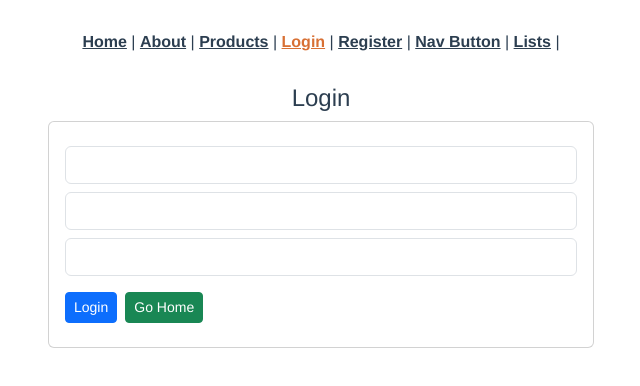
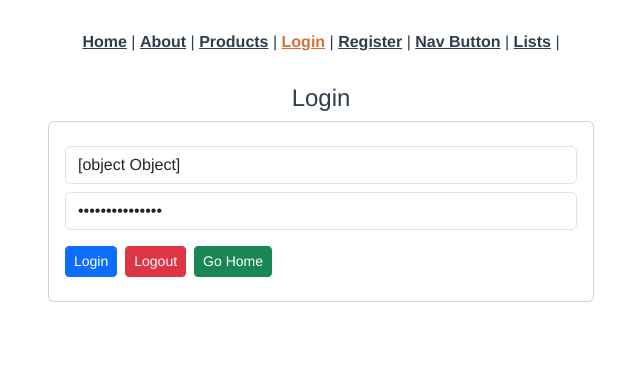
Before and after one commit to aungNyeinChan93/vue3_CL, a Vue app: page /login in a window 1280 px wide. Shown: the top 386 px of the page, without its empty margins (319-959 px from the left). Built offline with nearby package versions, Linux system fonts and the light colour scheme.

Commit message:
authMidleware

```diff
--- a/src/router/index.ts
+++ b/src/router/index.ts
@@ -1,85 +1,104 @@
-import { createRouter, createWebHistory, RouteRecordRaw } from 'vue-router'
-import HomeView from '../views/HomeView.vue'
-import ProductsView from '@/views/ProductsView.vue'
-import NotFoundView from '@/views/auth/notFoundView.vue'
-import NavBtnView from '@/views/TestView/NavBtnView.vue'
-import ProductView from '@/views/ProductView.vue'
-import ListsView from '@/views/Lists/ListsView.vue'
+import { createRouter, createWebHistory, RouteRecordRaw } from "vue-router";
+import HomeView from "../views/HomeView.vue";
+import ProductsView from "@/views/ProductsView.vue";
+import NotFoundView from "@/views/auth/notFoundView.vue";
+import NavBtnView from "@/views/TestView/NavBtnView.vue";
+import ProductView from "@/views/ProductView.vue";
+import ListsView from "@/views/Lists/ListsView.vue";
 
 const routes: Array<RouteRecordRaw> = [
   {
-    path: '/',
-    alias:"/home",
-    name: 'home',
+    path: "/",
+    alias: "/home",
+    name: "home",
     component: HomeView,
     //middleware
     beforeEnter: (to, from, next) => {
-      if (from.path == "/login" || from.name == 'register') {
+      console.log(from, to);
+      if (
+        from.path == "/login" ||
+        from.name == "register" ||
+        from.name == "404"
+      ) {
         next();
       } else {
-        next("login")
+        next("login");
       }
     },
   },
   {
-    path: '/about',
-    name: 'about',
+    path: "/about",
+    name: "about",
     // route level code-splitting
     // this generates a separate chunk (about.[hash].js) for this route
     // which is lazy-loaded when the route is visited.
-    component: () => import(/* webpackChunkName: "about" */ '../views/AboutView.vue')
+    component: () =>
+      import(/* webpackChunkName: "about" */ "../views/AboutView.vue"),
   },
   {
-    path: '/products',
+    path: "/products",
     name: "products",
-    component:ProductsView
+    component: ProductsView,
+    beforeEnter: (from, to, next) => {
+      if (localStorage.getItem("auth") == "true") {
+        next()
+      } else {
+        next({ name: 'login' })
+      }
+    }
   },
   {
-    path: '/login',
+    path: "/login",
     name: "login",
-    component:()=>import("@/views/auth/LoginView.vue")
+    component: () => import("@/views/auth/LoginView.vue"),
   },
   {
     path: "/register",
-    alias:"/userRegister",
+    alias: "/userRegister",
     name: "register",
-    component:()=>import("@/views/auth/RegisterView.vue")
+    component: () => import("@/views/auth/RegisterView.vue"),
   },
   {
-    path: '/nav-btn',
+    path: "/nav-btn",
     name: "navBtn",
-    component: NavBtnView
+    component: NavBtnView,
   },
   {
-    path: '/products/:id/:title',
-    name: 'product',
+    path: "/products/:id/:title",
+    name: "product",
     component: ProductView,
-    props:true
+    props: true,
+    beforeEnter: (from, to, next) => {
+      if (to.name == "products") {
+        next();
+      } else {
+        next("products");
+      }
+    },
   },
   {
     // redirect url
     path: "/userLogin",
-    redirect: "login"
+    redirect: "login",
   },
   {
     path: "/lists",
     alias: "/allLists",
     name: "lists",
-    component:ListsView
+    component: ListsView,
   },
   {
     // 404 page
-    // path: '/:catchAll(.*)',
-    path:'/:pathMatch(.*)*',
-    component:NotFoundView,
-  }
-
-
-]
+    path: "/:catchAll(.*)",
+    name: "404",
+    // path: "/:pathMatch(.*)*",
+    component: NotFoundView,
+  },
+];
 
 const router = createRouter({
   history: createWebHistory(process.env.BASE_URL),
-  routes
-})
+  routes,
+});
 
-export default router
+export default router;
--- a/src/views/AboutView.vue
+++ b/src/views/AboutView.vue
@@ -5,15 +5,15 @@
 </template>
 
 <script>
-import router from "@/router";
+// import router from "@/router";
 
 export default {
   setup() {
-    router.beforeEach((to, from, next) => {
-      if (to.name == "products" || to.name == "navBtn") {
-        next();
-      }
-    });
+    // router.beforeEach((to, from, next) => {
+    //   if (to.name == "navBtn") {
+    //     next();
+    //   }
+    // });
     return {};
   },
 };
--- a/src/views/auth/LoginView.vue
+++ b/src/views/auth/LoginView.vue
@@ -4,27 +4,29 @@
       <h4>Login</h4>
       <div class="col-6 offset-3">
         <div class="card p-3">
-          <form>
-            <input
-              type="text"
-              name="name"
-              id="name"
-              class="form-control my-2"
-            />
+          <form @submit.prevent="userLogin">
             <input
               type="email"
               name="email"
               id="email"
               class="form-control my-2"
+              v-model="user.email"
             />
             <input
               type="password"
               name="password"
               id="password"
               class="form-control my-2"
+              v-model="user.password"
             />
             <button class="my-2 btn btn-sm btn-primary float-start">
               Login
+            </button>
+            <button
+              @click="userLogout"
+              class="my-2 btn btn-sm btn-danger ms-2 float-start"
+            >
+              Logout
             </button>
             <button
               @click="goHome"
@@ -41,15 +43,35 @@
 
 <script>
 import router from "@/router/index";
+import { ref } from "vue";
 
 export default {
   setup() {
     const goHome = () => {
       router.push({ name: "home" });
-      console.log(router);
+      // console.log(router);
     };
 
-    return { goHome };
+    const user = {
+      email: ref(""),
+      password: ref(""),
+    };
+    const userLogin = () => {
+      console.log(user.email, user.password);
+      if (user.email !== "" && user.password !== "") {
+        localStorage.setItem("user", JSON.stringify(user));
+        localStorage.setItem("auth", true);
+      } else {
+        throw new Error("email amd password fields are required!");
+      }
+    };
+
+    const userLogout = () => {
+      localStorage.clear("user");
+      localStorage.setItem("auth", false);
+    };
+
+    return { goHome, user, userLogin, userLogout };
   },
 };
 </script>
```
Also changed, not shown: 1 other file (tests, documents, lock files or other folders).
